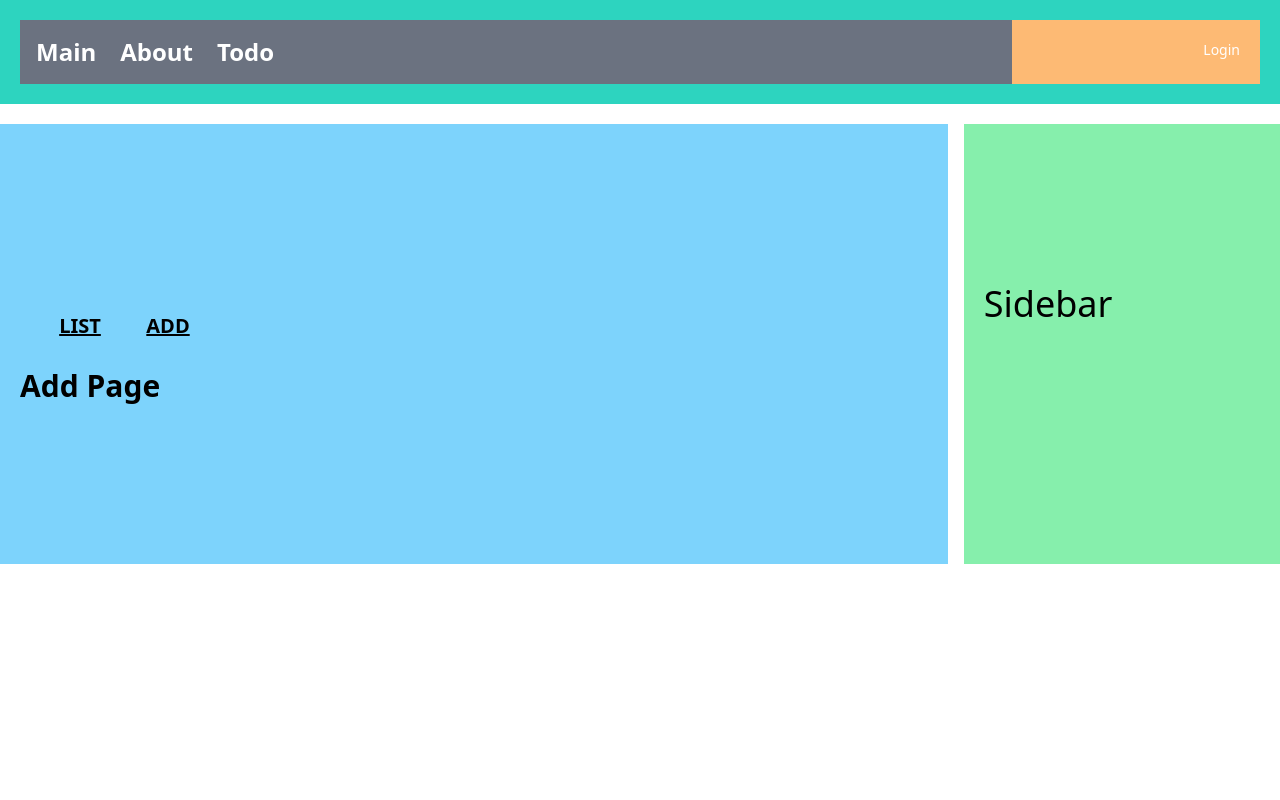
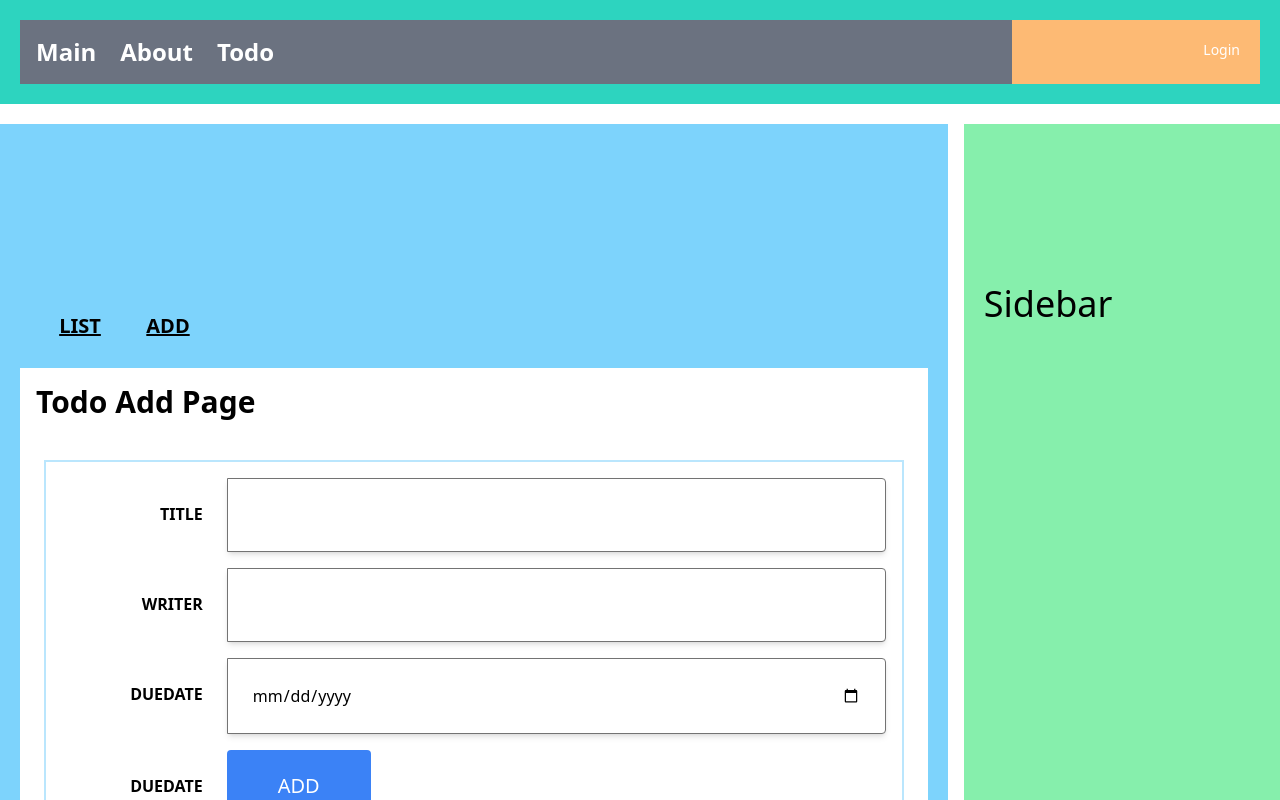
Before and after one commit to jjw0609/react-mall, a React (Create React App) app: page /todo/list in a window 1280 px wide. Both pictures are taken after a click on the element "ADD". Shown: the top 800 px of the page. Built offline with nearby package versions, Linux system fonts and the light colour scheme; no server answers; the HTML template or start-up script is replaced by a standard one.

Commit message:
조회 페이지 이동

```diff
--- a/src/api/todoApi.js
+++ b/src/api/todoApi.js
@@ -18,3 +18,10 @@
 
     return res.data;
 }
+
+export const postAdd = async (todoObj) => {
+
+    const res = await  axios.post(`${prefix}/`, todoObj);
+
+    return res.data;
+}
--- /dev/null
+++ b/src/components/todo/AddComponent.js
@@ -0,0 +1,66 @@
+import React, {useState} from 'react';
+
+
+const initState = {
+    title: '',
+    writer: '',
+    dueDate: ''
+}
+
+function AddComponent(props) {
+
+    const [todo, setTodo] = useState({...initState});
+
+    const handleChangeTodo = (e) => {
+
+        todo[e.target.name] = e.target.value;
+
+        setTodo({...todo});
+    }
+
+    const handleClickAdd = () => {
+        console.log(todo);
+    }
+
+    return (
+        <div className="border-2 border-sky-200 mt-10 m-2 p-4">
+            <div className="flex justify-center">
+                <div className="relative mb-4 flex w-full flex-wrap items-stretch">
+                    <div className="w-1/5 p-6 text-right font-bold">TITLE</div>
+                    <input className="w-4/5 p-6 rounded-r border border-solid border-neutral-500 shadow-md"
+                           name="title" type={'text'} value={todo.title} onChange={handleChangeTodo}>
+                    </input>
+                </div>
+            </div>
+
+            <div className="flex justify-center">
+                <div className="relative mb-4 flex w-full flex-wrap items-stretch">
+                    <div className="w-1/5 p-6 text-right font-bold">WRITER</div>
+                    <input className="w-4/5 p-6 rounded-r border border-solid border-neutral-500 shadow-md"
+                           name="writer" type={'text'} value={todo.writer} onChange={handleChangeTodo}>
+                    </input>
+                </div>
+            </div>
+
+            <div className="flex justify-center">
+                <div className="relative mb-4 flex w-full flex-wrap items-stretch">
+                    <div className="w-1/5 p-6 text-right font-bold">DUEDATE</div>
+                    <input className="w-4/5 p-6 rounded-r border border-solid border-neutral-500 shadow-md"
+                           name="dueDate" type={'date'} value={todo.dueDate} onChange={handleChangeTodo}>
+                    </input>
+                </div>
+            </div>
+
+            <div className="flex justify-end">
+                <div className="relative mb-4 flex w-full flex-wrap items-stretch">
+                    <div className="w-1/5 p-6 text-right font-bold">DUEDATE</div>
+                    <button type="button" className="rounded p-4 w-36 bg-blue-500 text-xl text-white"
+                            onClick={handleClickAdd}>
+                        ADD</button>
+                </div>
+            </div>
+        </div>
+    );
+}
+
+export default AddComponent;
--- a/src/components/todo/ListComponent.js
+++ b/src/components/todo/ListComponent.js
@@ -20,7 +20,7 @@
 
 function ListComponent(props) {
 
-    const {page, size, refresh, moveToList} = useCustomMove();
+    const {page, size, refresh, moveToList, moveToRead} = useCustomMove();
     const [serverData, setServerData] = useState(initState);
 
     useEffect(() => {
@@ -36,7 +36,8 @@
         <div className="border-2 border-blue-100 mt-10 mr-2 ml-2">
             <div className="flex flex-wrap mx-auto justify-center p-6">
                 {serverData.dtoList.map(todo =>
-                    <div key={todo.tno} className="w-full min-w-[400px] p-2 m-2 rounded shadow-md">
+                    <div key={todo.tno} className="w-full min-w-[400px] p-2 m-2 rounded shadow-md"
+                        onClick={() => moveToRead(todo.tno)}>
                         <div className="flex">
                             <div className="font-extrabold text-2xl p-2 w-1/12">
                                 {todo.tno}
--- a/src/hooks/useCustomMove.js
+++ b/src/hooks/useCustomMove.js
@@ -47,7 +47,11 @@
         navigate({pathname: `../modify/${num}`, search: queryDefault});
     }
 
-    return {moveToList, moveToModify, page, size, refresh}
+    const moveToRead = (num) => {
+        navigate({pathname: `../read/${num}`, search: queryDefault});
+    }
+
+    return {moveToList, moveToModify, moveToRead, page, size, refresh}
 }
 
 
--- a/src/pages/todo/AddPage.js
+++ b/src/pages/todo/AddPage.js
@@ -1,9 +1,14 @@
 import React from 'react';
+import AddComponent from "../../components/todo/AddComponent";
 
 function AddPage(props) {
     return (
-        <div className={'text-3xl font-extrabold'}>
-            Add Page
+        <div className="p-4 w-full bg-white">
+            <div className="text-3xl font-extrabold">
+                Todo Add Page
+            </div>
+
+            <AddComponent />
         </div>
     );
 }
```
